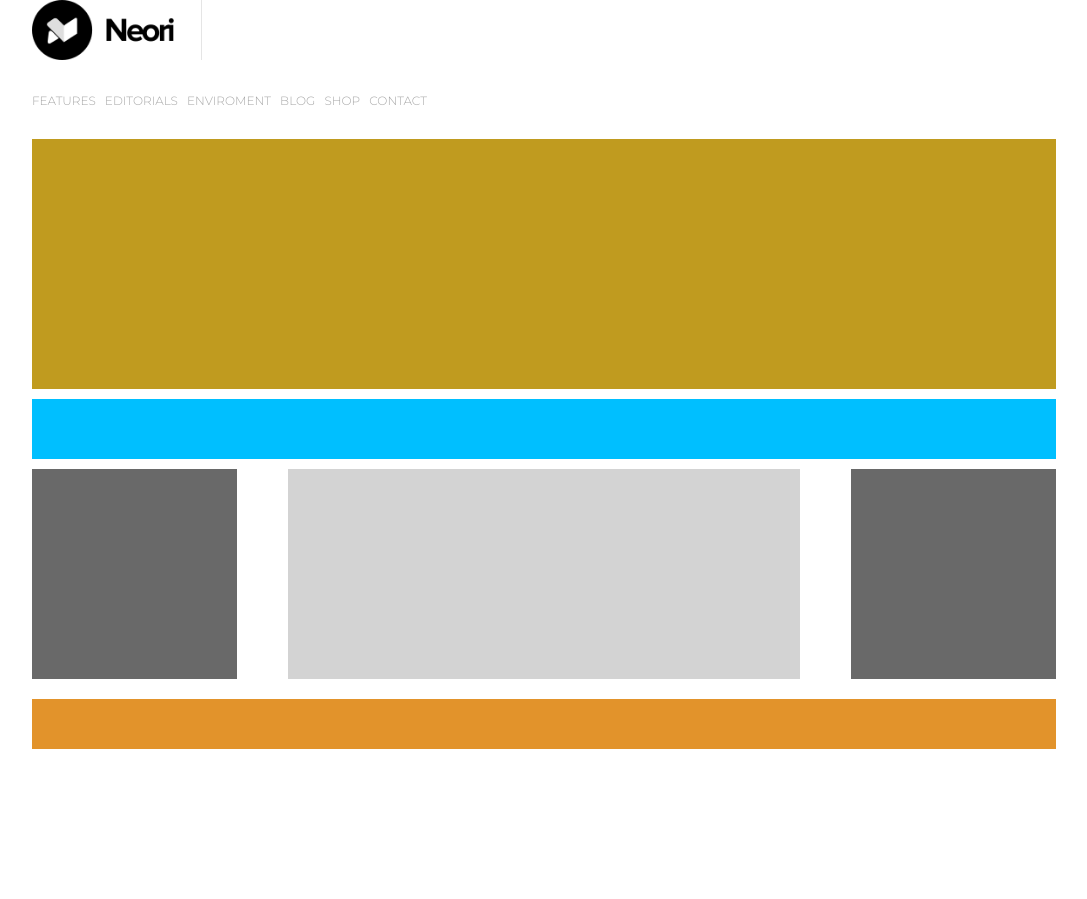
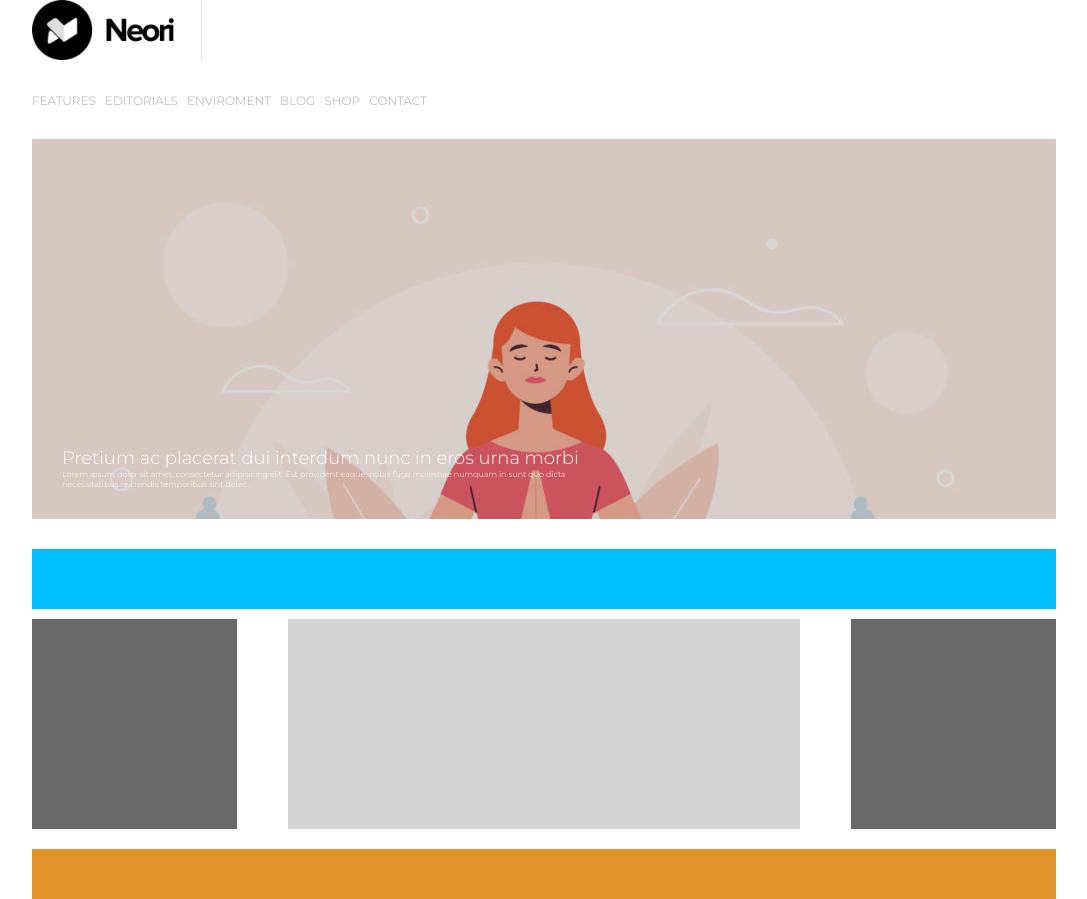
Before and after one commit to Andrea1302/htmlcss-wp, a plain HTML site: page index.html in a window 1280 px wide. Shown: the whole page, without its empty margins (96-1183 px from the left). Before the commit the page ends 800 px from the top, so only its background shows below. Drawn offline with Linux system fonts and the light colour scheme.

Commit message:
Inserito jumbotron

```diff
--- a/css/style.css
+++ b/css/style.css
@@ -57,11 +57,34 @@ nav a{
 
 /* main */
 
-.first_msection{
-    /* regole di debug  */
-    height: 250px;
-    background-color: rgb(192, 155, 31);
+.immagine_sfondo{
+    background-image: url('../img/banner.jpg');
+    height: 380px;
+    position: relative;
+    background-size: cover;
 }
+.opacity{
+    background-color: rgba(0, 0, 0, 0.151);
+    height: 100%;
+}
+.eyeshere{
+    font-size: 18px;
+    width: 55%;
+    padding: 0 0 30px 30px;
+   position: absolute;
+   left: 0;
+   bottom: 0;
+   color: white;
+
+}
+.eyeshere div{
+    margin-bottom: 0;
+}
+.eyeshere p{
+    font-size: 8px;
+
+}
+
 .second_msection{
     /* regole di debug  */
     height: 300px;
@@ -69,6 +92,7 @@ nav a{
 }
 
 .titolo_sezione2{
+    margin-top: 30px;
     margin-bottom: 1%;
     /* regole di debug  */
     height: 20%;
--- a/index.html
+++ b/index.html
@@ -50,7 +50,21 @@
 
         <main>
 
-                <section class="first_msection">
+                    <section class="immagine_sfondo" >
+                        <!-- inserita immagine cone background -->
+                        <div class="opacity">
+                            <div class="eyeshere">
+                                 <div>
+                                Pretium ac placerat dui interdum nunc in eros urna morbi
+                                </div>
+                                <p>
+                                Lorem ipsum dolor sit amet, consectetur adipisicing elit. Est provident eaque, nobis fuga molestiae numquam in sunt quo dicta necessitatibus reiciendis temporibus sint delec...
+                                </p>
+                            </div>
+                        </div>
+                    </section>
+
+
 
                 </section>
 
```
